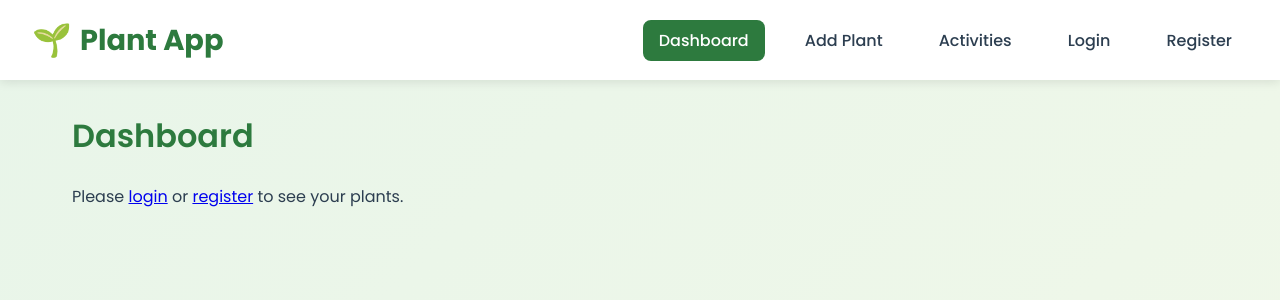
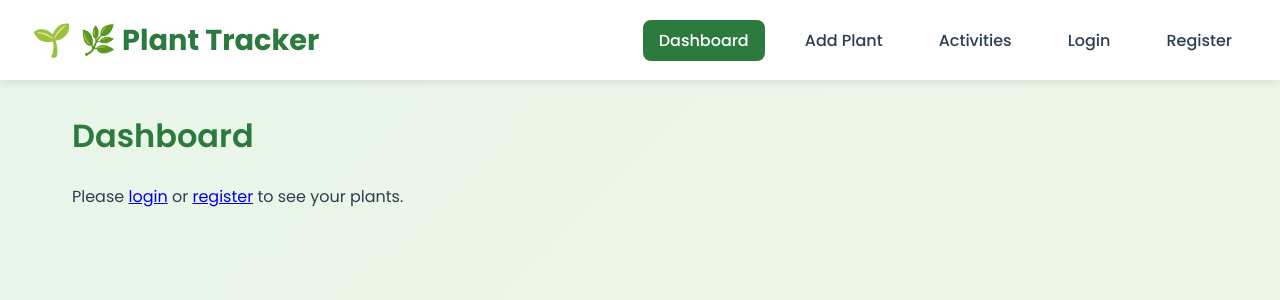
Before and after one commit to deepan-crypto/mern-intern-project, a React (Vite) app in the folder frontend/: page / in a window 1280 px wide. Shown: the top 300 px of the page. Built offline with nearby package versions, Linux system fonts and the light colour scheme.

Commit message:
Header.jsx

```diff
--- a/frontend/src/components/Header.jsx
+++ b/frontend/src/components/Header.jsx
@@ -1,28 +1,36 @@
 import React from 'react';
 import { NavLink } from 'react-router-dom';
 
-// simple nav using NavLink only
+// HEADER COMPONENT
+// This shows the navigation bar at the top of every page
 export default function Header() {
+  // Check if user is logged in by looking for token in browser storage
   const token = localStorage.getItem('token');
 
+  // Logout function - removes token and reloads page
   const handleLogout = () => {
-    // remove token and reload to go back to public view
     localStorage.removeItem('token');
-    window.location = '/';
+    window.location = '/'; // go back to home page
   };
 
   return (
     <header className="header">
-      <h1 className="logo">Plant App</h1>
+      <h1>🌿 Plant Tracker</h1>
       <nav>
+        {/* These links will be highlighted when active */}
         <NavLink to="/" className="navlink">Dashboard</NavLink>
         <NavLink to="/add" className="navlink">Add Plant</NavLink>
         <NavLink to="/activities" className="navlink">Activities</NavLink>
 
+        {/* Show Login/Register if not logged in */}
         {!token && <NavLink to="/login" className="navlink">Login</NavLink>}
         {!token && <NavLink to="/register" className="navlink">Register</NavLink>}
+
+        {/* Show Logout button if logged in */}
         {token && (
-          <a onClick={handleLogout} className="navlink" style={{ cursor: 'pointer' }}>Logout</a>
+          <button onClick={handleLogout} className="button button-secondary" style={{ padding: '0.5rem 1rem' }}>
+            Logout
+          </button>
         )}
       </nav>
     </header>
```
